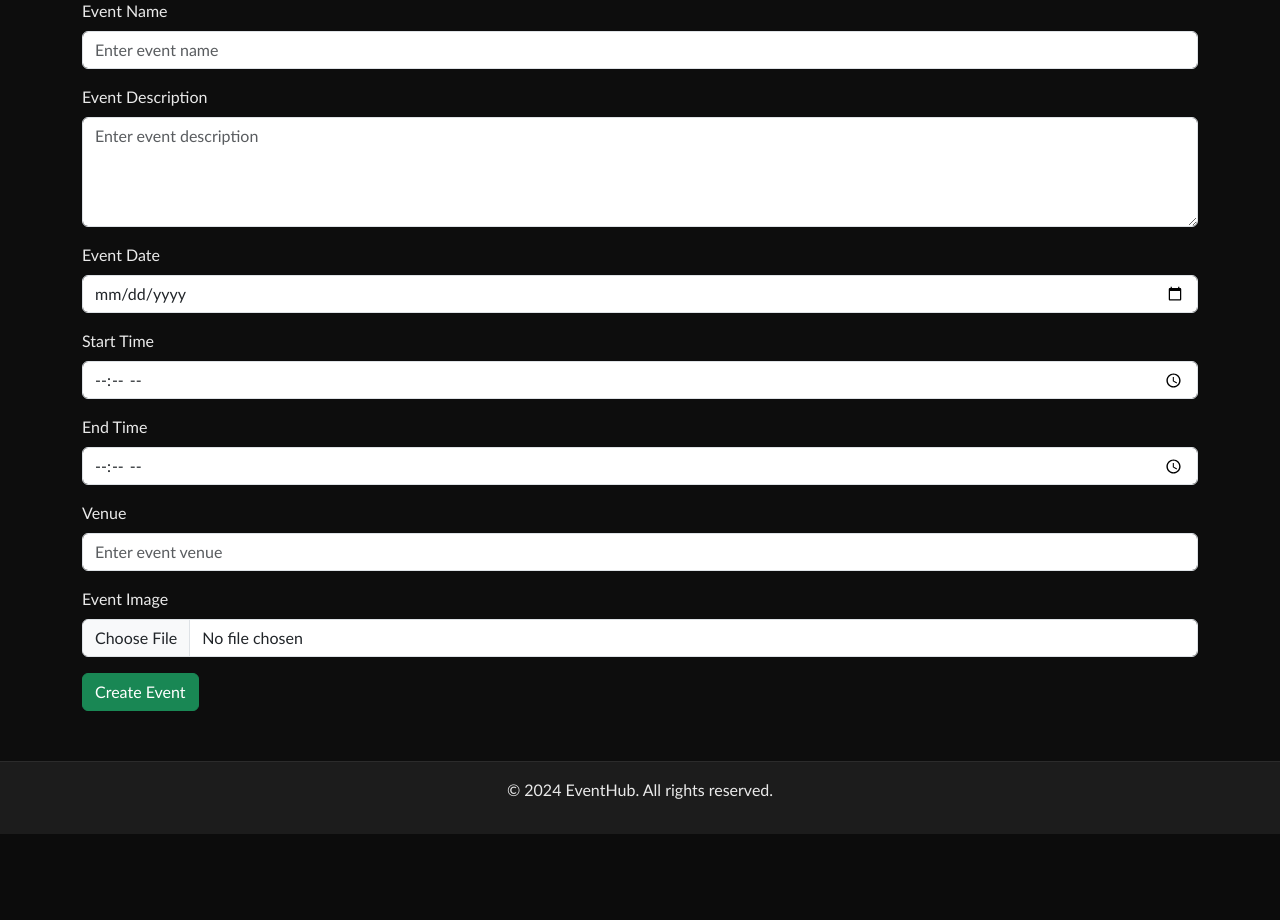
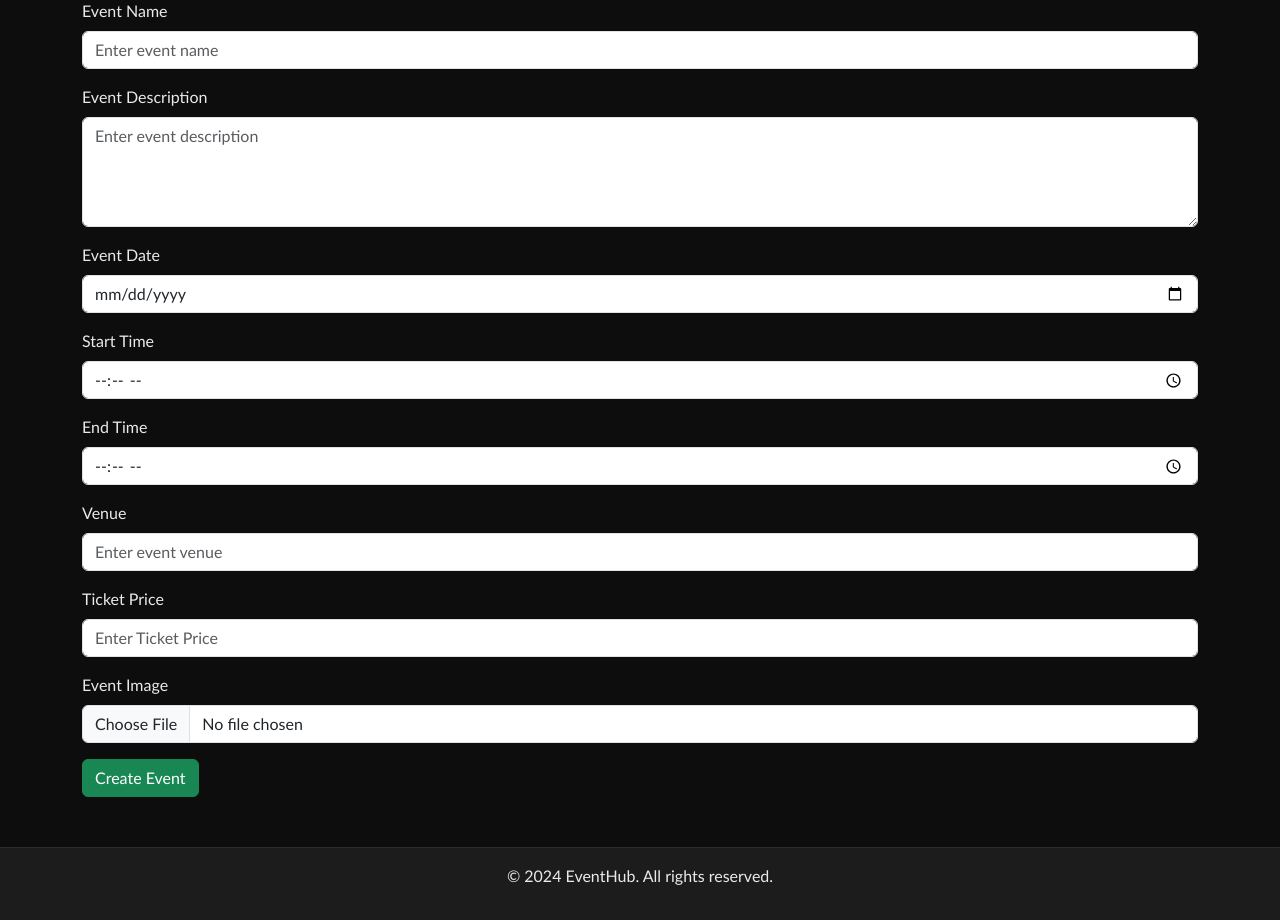
Before and after one commit to Dhananjay625/IAB207, a Flask app: page /create_event in a window 1280 px wide. Shown: the part 154-1074 px from the top of the page. Before the commit the page ends 988 px from the top, so only its background shows below. Run offline with Flask 3, Linux system fonts and the light colour scheme; some libraries are stand-ins or nearby versions.

Commit message:
create events

```diff
--- a/a3_group5/website/forms.py
+++ b/a3_group5/website/forms.py
@@ -1,5 +1,5 @@
 from flask_wtf import FlaskForm
-from wtforms.fields import TextAreaField, SubmitField, StringField, PasswordField, IntegerField
+from wtforms.fields import *
 from wtforms.validators import InputRequired, Length, Email, EqualTo, NumberRange
 
 class LoginForm(FlaskForm):
@@ -21,3 +21,13 @@ class RegisterForm(FlaskForm):
 class TicketBookingForm(FlaskForm):
     ticket_quantity = IntegerField("Number of Tickets", validators=[InputRequired(), NumberRange(min=1, max=10)])
     submit = SubmitField("Book Now")
+
+class EventCreationForm(FlaskForm):
+    name = StringField("Event Name", validators=[InputRequired()])
+    description = TextAreaField("Event Description", validators=[InputRequired()])
+    date = DateField("Event Date", format='%Y-%m-%d', validators=[InputRequired()])
+    start_time = TimeField("Start Time", format='%H:%M', validators=[InputRequired()])
+    end_time = TimeField("End Time", format='%H:%M')
+    venue = StringField("Venue", validators=[InputRequired()])
+    price = IntegerField("Ticket Price")
+    submit = SubmitField("Create Event")
--- a/a3_group5/website/models.py
+++ b/a3_group5/website/models.py
@@ -17,9 +17,12 @@ class User(UserMixin, db.Model):
 class Event(db.Model):
     __tablename__ = 'event'
     id = db.Column(db.Integer, primary_key=True)
-    title = db.Column(db.String(100), nullable=False)
+    name = db.Column(db.String(100), nullable=False)
     description = db.Column(db.Text, nullable=False)
     date = db.Column(db.Date, nullable=False)
+    start_time = db.Column(db.Time, nullable=False)
+    end_time = db.Column(db.Time, nullable=False)
+    venue = db.Column(db.String(300), nullable=False)
     status = db.Column(db.String(20), nullable=False)
 
     bookings = db.relationship('Booking', back_populates='event', lazy=True)
--- a/a3_group5/website/templates/ECreation.html
+++ b/a3_group5/website/templates/ECreation.html
@@ -44,37 +44,52 @@
 
     <main class="container my-5">
         <h2>Create or Update an Event</h2>
-        <form>
+        <form method="POST" action="{{ url_for('main.create_event') }}">
+            {{ form.hidden_tag() }}
+
             <div class="mb-3">
                 <label for="eventName" class="form-label">Event Name</label>
-                <input type="text" class="form-control" id="eventName" placeholder="Enter event name">
+                <input type="text" class="form-control" id="eventName" name="name" placeholder="Enter event name" required>
             </div>
+
             <div class="mb-3">
                 <label for="eventDescription" class="form-label">Event Description</label>
-                <textarea class="form-control" id="eventDescription" rows="4" placeholder="Enter event description"></textarea>
+                <textarea class="form-control" id="eventDescription" name="description" rows="4" placeholder="Enter event description" required></textarea>
             </div>
+
             <div class="mb-3">
                 <label for="eventDate" class="form-label">Event Date</label>
-                <input type="date" class="form-control" id="eventDate">
+                <input type="date" class="form-control" id="eventDate" name="date" required>
             </div>
+
             <div class="mb-3">
-                <label for="eventTime" class="form-label">Start Time</label>
-                <input type="time" class="form-control" id="eventTime">
+                <label for="eventStartTime" class="form-label">Start Time</label>
+                <input type="time" class="form-control" id="eventStartTime" name="start_time" required>
             </div>
+
             <div class="mb-3">
                 <label for="eventEndTime" class="form-label">End Time</label>
-                <input type="time" class="form-control" id="eventEndTime">
+                <input type="time" class="form-control" id="eventEndTime" name="end_time">
             </div>
+
             <div class="mb-3">
                 <label for="eventVenue" class="form-label">Venue</label>
-                <input type="text" class="form-control" id="eventVenue" placeholder="Enter event venue">
+                <input type="text" class="form-control" id="eventVenue" name="venue" placeholder="Enter event venue" required>
             </div>
+
+            <div class="mb-3">
+                <label for="eventPrice" class="form-label">Ticket Price</label>
+                <input type="text" class="form-control" id="eventPrice" name="price" placeholder="Enter Ticket Price">
+            </div>
+
             <div class="mb-3">
                 <label for="eventImage" class="form-label">Event Image</label>
-                <input type="file" class="form-control" id="eventImage">
+                <input type="file" class="form-control" id="eventImage" name="image">
             </div>
+
             <button type="submit" class="btn btn-success">Create Event</button>
         </form>
+
     </main>
 
     <footer class="text-center py-3">
--- a/a3_group5/website/views.py
+++ b/a3_group5/website/views.py
@@ -2,7 +2,9 @@ from flask import Flask, render_template
 from flask import Blueprint, request, redirect, url_for, flash
 from flask_login import login_required, current_user
 from .models import Event, Booking, db, Comment
-from .forms import TicketBookingForm
+from .forms import TicketBookingForm, EventCreationForm
+import random
+from datetime import datetime
 
 main_bp = Blueprint('main', __name__)
 
@@ -13,23 +15,41 @@ def homepage():
 
 @main_bp.route('/create_event', methods=['GET', 'POST'])
 def create_event():
-    if request.method == 'POST':
-        title = request.form.get('eventName')
-        description = request.form.get('eventDescription')
-        date = request.form.get('eventDate')
+    form = EventCreationForm()
 
-        if not title or not description or not date:
-            flash('All fields are required!', 'danger')
-            return redirect(url_for('main.create_event'))
+    if request.method == 'POST' and form.validate_on_submit():
+        name = form.name.data
+        description = form.description.data
+        date = form.date.data
+        start_time = form.start_time.data
+        end_time = form.end_time.data
+        venue = form.venue.data
+        price = form.price.data
 
-        new_event = Event(title=title, description=description, date=date, status='Open')
-        db.session.add(new_event)
-        db.session.commit()
+        print("Form data:", name, description, date, start_time, end_time, venue, price)
 
-        flash('Event created successfully!', 'success')
+        new_event = Event(
+            name=name,
+            description=description,
+            date=date,
+            start_time=start_time,
+            end_time=end_time,
+            venue=venue,
+            status='Open'
+        )
+
+        print("New event created:", new_event)
+
+        try:
+            db.session.add(new_event)
+            db.session.commit()
+        except Exception as e:
+            db.session.rollback()
+
         return redirect(url_for('main.homepage'))
 
-    return render_template('ECreation.html')
+    return render_template('ECreation.html', form=form)
+
 
 @main_bp.route('/booking', methods=['GET', 'POST'])
 @login_required
```
Also changed, not shown: a3_group5/instance/sitedata.sqlite, 2 other files.
